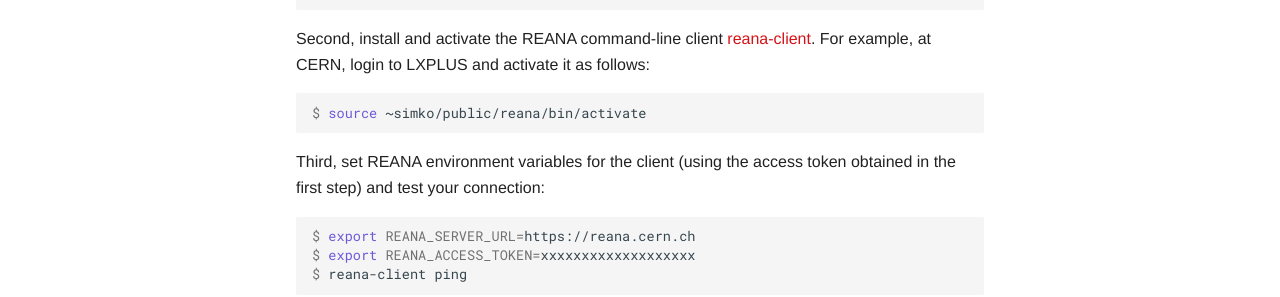
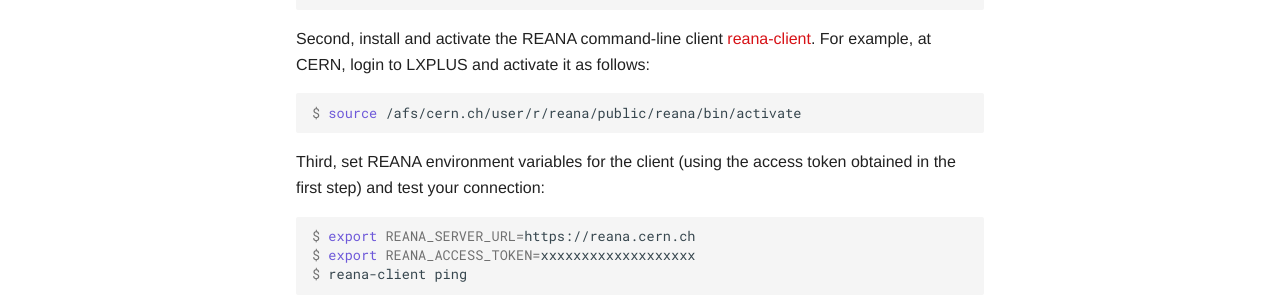
Before and after one commit to reanahub/docs.reana.io, an MkDocs documentation site: the page built from docs/getting-started/first-example/index.md, in a window 1280 px wide and 1046 px high. Shown: the part 300-597 px from the top of the window. Built offline with MkDocs 1.6.1 and Material for MkDocs 9.7.7, drawn with Linux system fonts in a browser that asks for light colours; comment, search, counter and statistics services are not loaded.

Commit message:
first-example: use `reana` venv on CERN LXPLUS
Signed-off-by: Tibor Šimko <tibor.simko@cern.ch>

````diff
--- a/docs/getting-started/first-example/index.md
+++ b/docs/getting-started/first-example/index.md
@@ -9,7 +9,7 @@ $ firefox https://reana.cern.ch
 Second, install and activate the REANA command-line client [reana-client](https://pypi.org/project/reana-client/). For example, at CERN, login to LXPLUS and activate it as follows:
 
 ```console
-$ source ~simko/public/reana/bin/activate
+$ source /afs/cern.ch/user/r/reana/public/reana/bin/activate
 ```
 
 Third, set REANA environment variables for the client (using the access token obtained in the first step) and test your connection:
````
